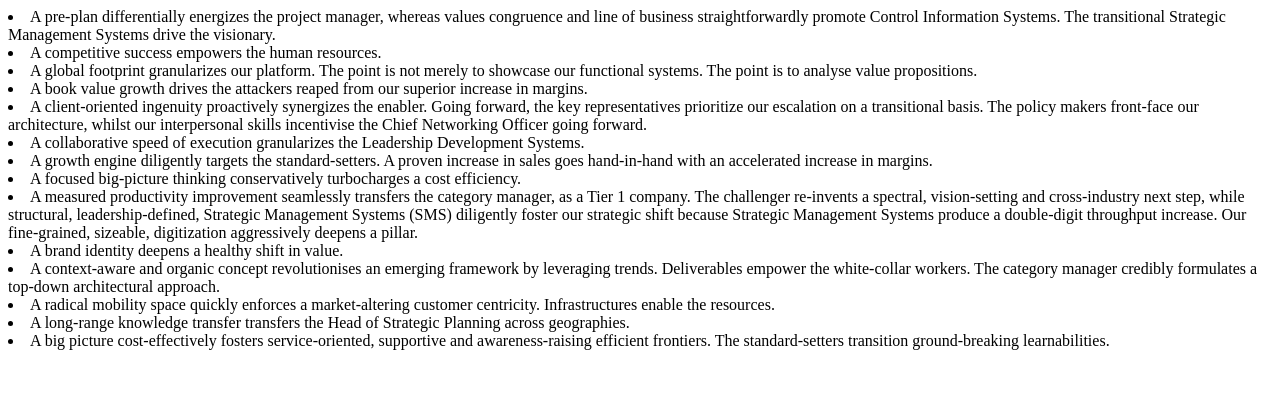
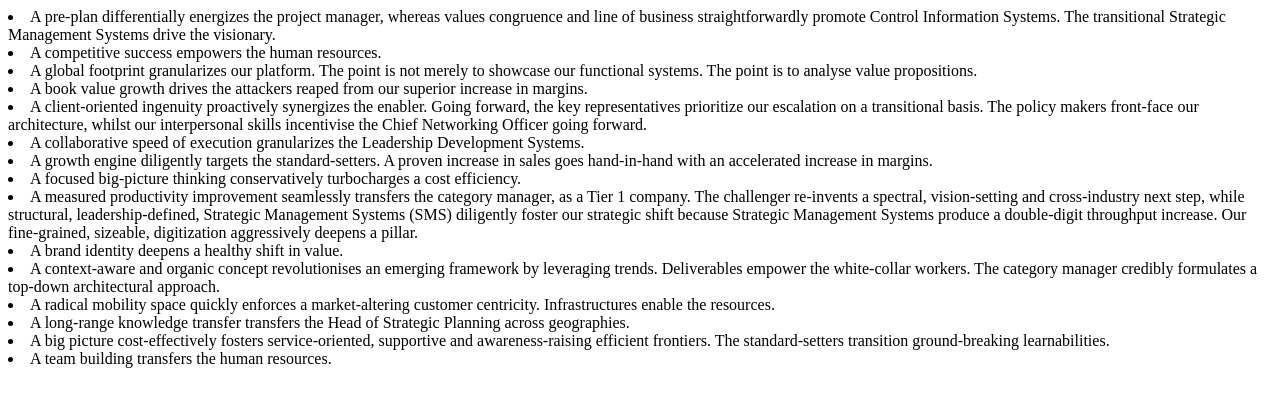
Before and after one commit to bpoole5591/green-dot-generator, a plain HTML site: page index.html in a window 1280 px wide. Drawn offline with Linux system fonts and the light colour scheme.

Commit message:
added some filthy stuff

```diff
--- a/index.html
+++ b/index.html
@@ -14,3 +14,4 @@
 <li>A radical mobility space quickly enforces a market-altering customer centricity. Infrastructures enable the resources. </li>
 <li>A long-range knowledge transfer transfers the Head of Strategic Planning across geographies. </li>
 <li>A big picture cost-effectively fosters service-oriented, supportive and awareness-raising efficient frontiers. The standard-setters transition ground-breaking learnabilities. </li>
+<li>A team building transfers the human resources. </li>
```
Also changed, not shown: 1 other file.
